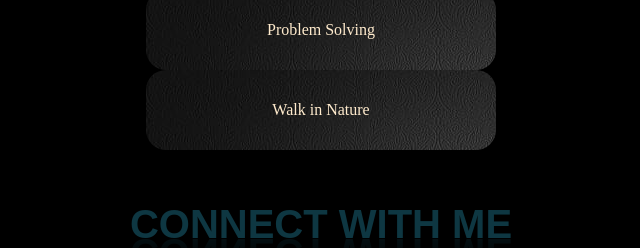
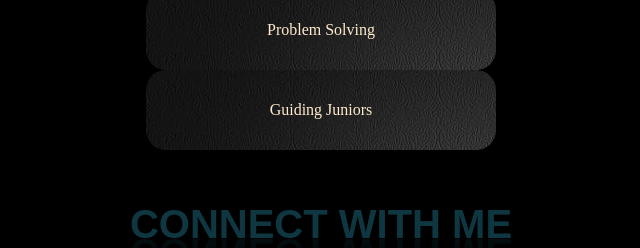
Before and after one commit to Anubhav9899/anubhav-portfolio, a plain HTML site: page index.html in a window 1280 px wide. Shown: the part 1324-1572 px from the top of the page, 319-959 px from the left. Drawn offline with Linux system fonts and the light colour scheme.

Commit message:
Update index.html

```diff
--- a/index.html
+++ b/index.html
@@ -89,7 +89,7 @@
                 <div class="hobitem">Reading Books</div>
                 <div class="hobitem">Writing Blogs</div>
                 <div class="hobitem">Problem Solving</div>
-                <div class="hobitem">Walk in Nature</div>
+                <div class="hobitem">Guiding Juniors</div>
             </div>
         </div>
     </div>
```
